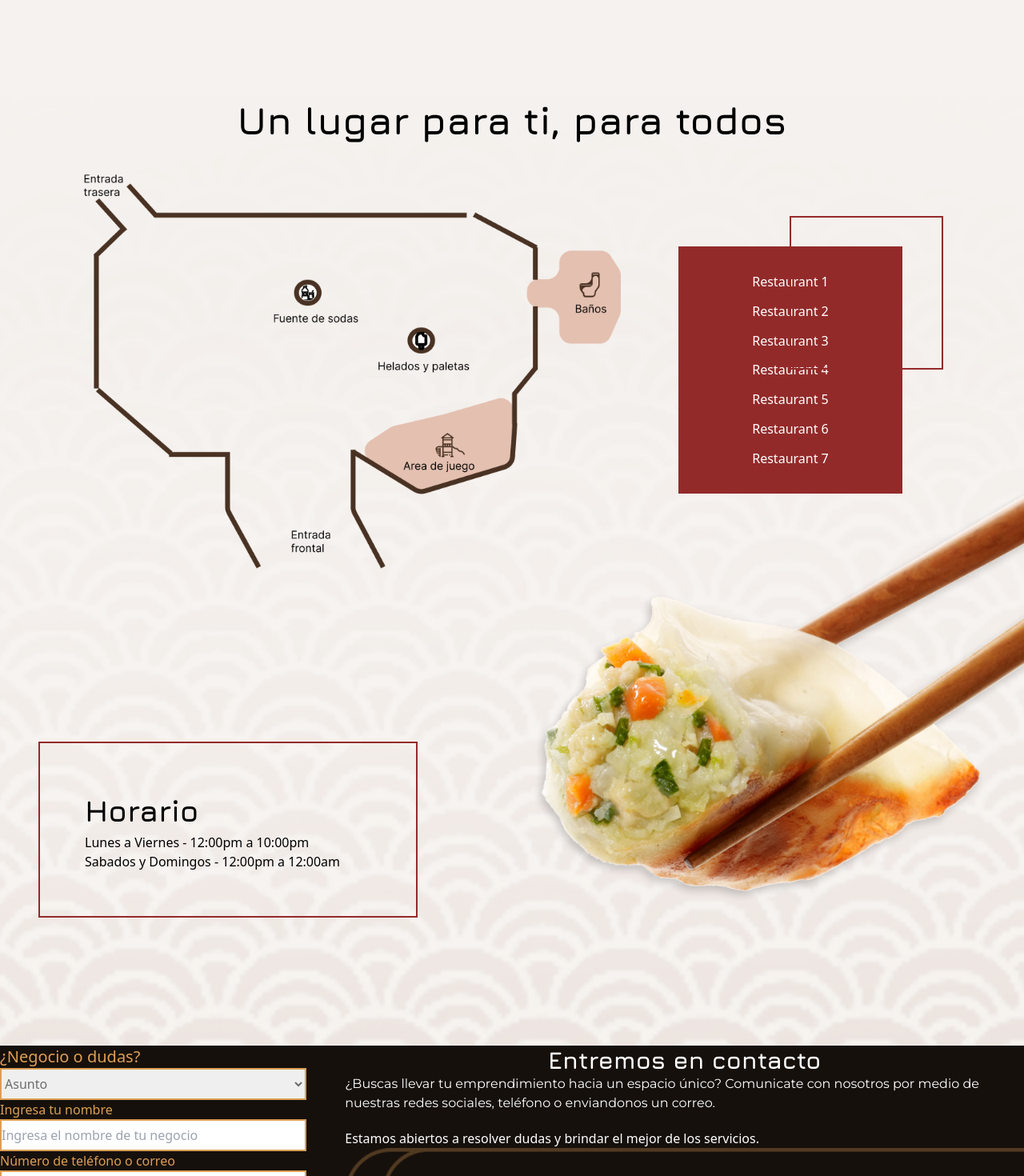
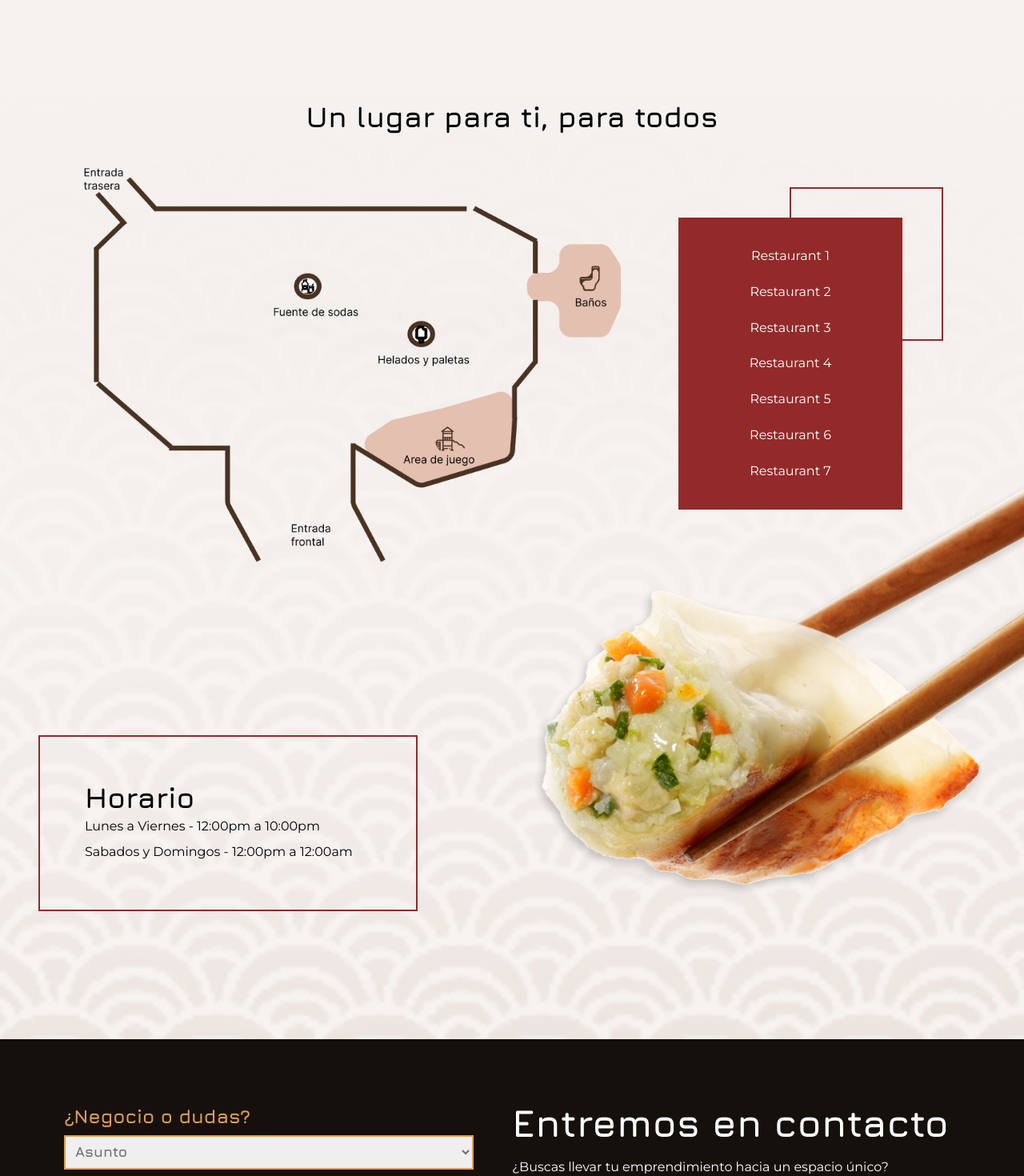
Before and after one commit to MelMuro/AFP-Web, a React (Vite) app: page / in a window 1280 px wide. Shown: the part 1330-2800 px from the top of the page at 80% size. Built offline with nearby package versions, Linux system fonts and the light colour scheme; a web font is replaced by a local one.

Commit message:
add global styles and update current components with the new styles added

```diff
--- a/src/common/Footer.tsx
+++ b/src/common/Footer.tsx
@@ -6,14 +6,14 @@ import Insta from '../assets/Insta.svg';
 const Footer = () => {
 	return (
 		<>
-			<div className='bg-[#16100C]'>
-				<div className='container mx-auto'>
+			<div className='bg-blackDefault px-20 py-20'>
+				<div className=' container mx-auto'>
 					<div className='flex flex-row'>
-						<div className='basis-1/2'>
-							<form className='mr-12'>
+						<div className='w-1/2'>
+							<form className='mr-12 '>
 								<label
 									htmlFor='contact'
-									className='text-[#DD9E55] text-xl'
+									className='my-4 labelForm text-golden'
 								>
 									¿Negocio o dudas?
 								</label>
@@ -21,32 +21,29 @@ const Footer = () => {
 								<select
 									name='contact'
 									id='contact'
-									className='border-2 border-solid border-[#DD9E55] text-[#6D6D6D] w-full h-10'
+									className='placeholderForm p-2 my-2 border-2 border-solid border-golden text-gray w-full'
 								>
 									<option
 										value=''
 										selected
-										className='text-[#6D6D6D]'
+										className='text-gray'
 									>
 										Asunto
 									</option>
 									<option
 										value='business'
-										className='text-[#6D6D6D]'
+										className='text-gray'
 									>
 										Negocio
 									</option>
-									<option
-										value='hi'
-										className='text-[#6D6D6D]'
-									>
+									<option value='hi' className='text-gray'>
 										Saludar
 									</option>
 								</select>
 								<br />
 								<label
 									htmlFor='name'
-									className='text-[#DD9E55]'
+									className='labelForm text-golden'
 								>
 									Ingresa tu nombre
 								</label>
@@ -56,12 +53,12 @@ const Footer = () => {
 									name='name'
 									id='name'
 									placeholder='Ingresa el nombre de tu negocio'
-									className='border-2 border-solid border-[#DD9E55] text-[#6D6D6D] w-full h-10'
+									className='placeholderForm p-2 my-2 border-2 border-solid border-golden text-gray w-full'
 								/>
 								<br />
 								<label
 									htmlFor='client'
-									className='text-[#DD9E55]'
+									className='labelForm text-golden'
 								>
 									Número de teléfono o correo
 								</label>
@@ -70,35 +67,40 @@ const Footer = () => {
 									name='client'
 									id='client'
 									placeholder='Contacto'
-									className='border-2 border-solid border-[#DD9E55] text-[#6D6D6D] w-full h-10'
+									className='placeholderForm p-2 my-2 border-2 border-solid border-golden text-gray w-full'
 								/>
 								<br />
+								<label
+									htmlFor='message'
+									className='labelForm text-golden'
+								>
+									Mensaje
+								</label>
 								<textarea
 									name='message'
 									id='message'
-									placeholder='Hablamos de ti...'
-									className='mt-5 border-2 border-solid border-[#DD9E55] text-[#6D6D6D] w-full'
+									rows={4}
+									placeholder='Hablanos de ti...'
+									className='placeholderForm my-2 p-2 border-2 border-solid border-golden text-gray w-full'
 								></textarea>
 								<br />
 								<button
 									type='submit'
-									className='mt-5 bg-[#DD9E55] w-full h-10'
+									className='mt-5 labelForm bg-golden w-full h-10'
 								>
 									Enviar mensaje
 								</button>
 							</form>
 						</div>
-						<div className='basis-auto'>
-							<h3 className='font-jura font-bold text-white text-3xl text-center'>
-								Entremos en contacto
-							</h3>
-							<p className='font-montserrat text-white text-md'>
+						<div className='w-1/2'>
+							<h1 className='text-white'>Entremos en contacto</h1>
+							<p className='infoP text-white'>
 								¿Buscas llevar tu emprendimiento hacia un
 								espacio único? Comunicate con nosotros por medio
 								de nuestras redes sociales, teléfono o
 								enviandonos un correo.
 							</p>
-							<p className='mt-5 text-white text-md'>
+							<p className='mt-5 infoP text-white'>
 								Estamos abiertos a resolver dudas y brindar el
 								mejor de los servicios.
 							</p>
@@ -113,7 +115,7 @@ const Footer = () => {
 						</div>
 					</div>
 
-					<div className='flex flex-row'>
+					<div className='mt-10 mb-5 flex flex-row'>
 						<div className='basis-1/2'>
 							<p className='text-white font-semibold text-lg'>
 								Conoce más
@@ -158,7 +160,7 @@ const Footer = () => {
 						</div>
 					</div>
 				</div>
-				<div className='w-full text-right pr-10'>
+				<div className='w-full text-right pr-10 pb-4'>
 					<span className='text-[#959595] font-md'>
 						2024 Asia-Ya. All Rights Reserved
 					</span>
--- a/src/common/NavMenu.tsx
+++ b/src/common/NavMenu.tsx
@@ -9,7 +9,7 @@ const NavMenu = () => {
 					src={WhiteLogo}
 					className='md:w-28 sm:w-2'
 				/>
-				<nav className='flex md:gap-12 sm:justify-center sm:flex sm:flex-col sm:items-center md:flex-row md:items-center'>
+				<nav className='infoP flex md:gap-12 sm:justify-center sm:flex sm:flex-col sm:items-center md:flex-row md:items-center'>
 					<a href='#' className='sm:mb-4 md:mb-0'>
 						Restaurants
 					</a>
--- a/src/global-styles.css
+++ b/src/global-styles.css
@@ -2,23 +2,43 @@
 @tailwind components;
 @tailwind utilities;
 
-.font-montserrat {
+@layer base {
+  .font-montserrat {
+    @apply font-sans;
     font-family: 'Montserrat', sans-serif;
   }
 
   .font-jura {
+    @apply font-sans;
     font-family: 'Jura', sans-serif;
   }
 
-  body {
-    overflow-x: hidden;
+  h1 {
+    @apply font-jura text-5xl font-bold mb-4;
   }
 
-  h1, h2{
-    font-family: 'Jura', sans-serif;
+  h2 {
+    @apply font-jura text-4xl font-bold;
   }
 
-  h2{
-    font-size: 2.917vw;
-    font-weight: bold;
+  .infoP{
+    @apply font-montserrat text-base font-normal leading-loose;
   }
+
+  .scheduleCat{
+    @apply font-montserrat text-2xl font-medium;
+  }
+
+  .labelForm{
+    @apply font-jura font-bold text-2xl;
+  }
+
+  .placeholderForm{
+    @apply font-jura font-bold text-lg;
+  }
+
+}
+
+body {
+  overflow-x: hidden;
+}
--- a/src/home/Home.tsx
+++ b/src/home/Home.tsx
@@ -6,7 +6,10 @@ import ParkMap from '../common/ParkMap';
 const Home = () => {
 	return (
 		<>
-			<section id='fullBackground' className='relative w-screen h-screen z-10'>
+			<section
+				id='fullBackground'
+				className='relative w-screen h-screen z-10'
+			>
 				<section
 					id='bannerInfo'
 					className='flex items-center justify-center px-28 '
@@ -16,11 +19,9 @@ const Home = () => {
 						src={WhiteLogo}
 						className='p-8 w-auto'
 					/>
-					<section className='w-1/2 text-white px-10'>
-						<h1 className='font-bold font-jura text-5xl'>
-							Asian Food Park
-						</h1>
-						<p className='mt-4 font-montserrat text-xl'>
+					<section className='w-1/2 text-white px-10 ml-12 mr-24'>
+						<h1>Asian Food Park</h1>
+						<p className='mt-4 infoP '>
 							Sumérgete en un mundo de sabores auténticos y
 							emocionantes fusiones que harán vibrar tu paladar.
 							<br />
@@ -35,31 +36,37 @@ const Home = () => {
 
 			<section id='detailsSection'>
 				<section className='px-20 py-44'>
-					<h1 className='block font-bold font-jura text-5xl text-center'>
+					<h2 className='block text-center'>
 						Un lugar para ti, para todos
-					</h1>
+					</h2>
 
 					<section className='flex center justify-evenly items-center my-10'>
 						<ParkMap />
 
-							<ul id='listRestaurants' className='relative w-1/4 h-fit mx-12 p-8 text-center bg-redDefault text-white'>
-								<li className='restaurant'>Restaurant 1</li>
-								<li className='restaurant'>Restaurant 2</li>
-								<li className='restaurant'>Restaurant 3</li>
-								<li className='restaurant'>Restaurant 4</li>
-								<li className='restaurant'>Restaurant 5</li>
-								<li className='restaurant'>Restaurant 6</li>
-								<li className='restaurant'>Restaurant 7</li>
-							</ul>
-
+						<ul
+							id='listRestaurants'
+							className='relative w-1/4 h-fit mx-12 p-8 text-center bg-redDefault text-white z-10'
+						>
+							<li className='infoP restaurant'>Restaurant 1</li>
+							<li className='infoP restaurant'>Restaurant 2</li>
+							<li className='infoP restaurant'>Restaurant 3</li>
+							<li className='infoP restaurant'>Restaurant 4</li>
+							<li className='infoP restaurant'>Restaurant 5</li>
+							<li className='infoP restaurant'>Restaurant 6</li>
+							<li className='infoP restaurant'>Restaurant 7</li>
+						</ul>
 					</section>
 				</section>
 
 				<section className='relative pb-40 px-12 py-'>
 					<div className='p-14 border-redDefault w-2/5 border-2'>
 						<h2>Horario</h2>
-						<p>Lunes a Viernes - 12:00pm a 10:00pm</p>
-						<p>Sabados y Domingos - 12:00pm a 12:00am</p>
+						<p className='infoP'>
+							Lunes a Viernes - 12:00pm a 10:00pm
+						</p>
+						<p className='infoP'>
+							Sabados y Domingos - 12:00pm a 12:00am
+						</p>
 
 						<div>
 							<img
--- a/tailwind.config.js
+++ b/tailwind.config.js
@@ -4,6 +4,7 @@ export default {
   content: [
     "./index.html",
     "./src/**/*.{js,ts,jsx,tsx}",
+    "./src/global-styles.css"
   ],
   theme: {
     colors: {
@@ -11,7 +12,8 @@ export default {
 			blackDefault: "#16100C",
 			golden: "#DD9E55",
 			white: "#FFF",
-			default: "#16100C"
+			default: "#16100C",
+      gray: "#6D6D6D"
 		  },
     extend: {
       backgroundImage: {
@@ -19,7 +21,7 @@ export default {
       },
       fontFamily: {
         'montserrat': ['"Montserrat"'],
-        'jura': ['Rubik']
+        'jura': ['"Jura"', 'sans-serif'],
       }
     },
   },
```
